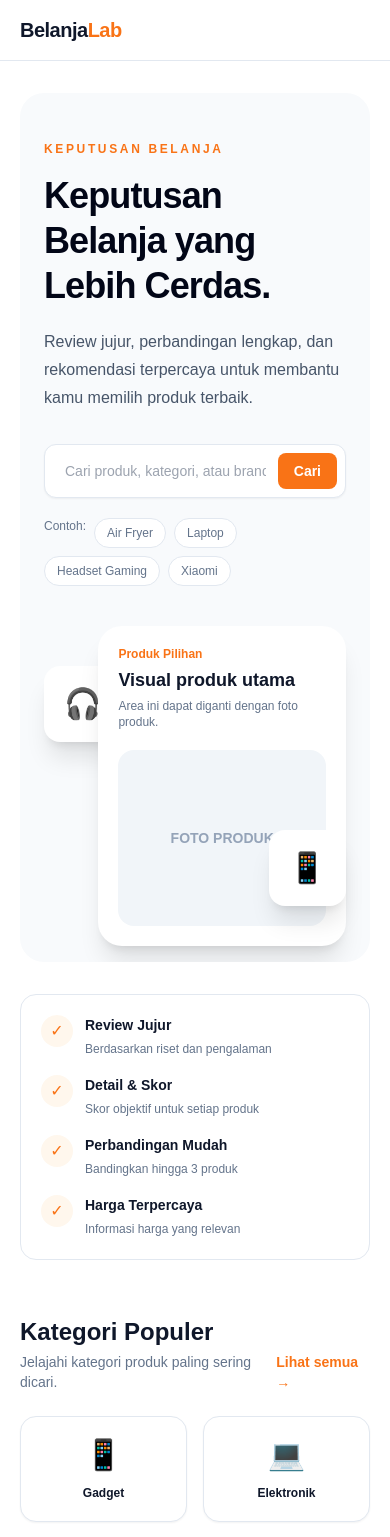
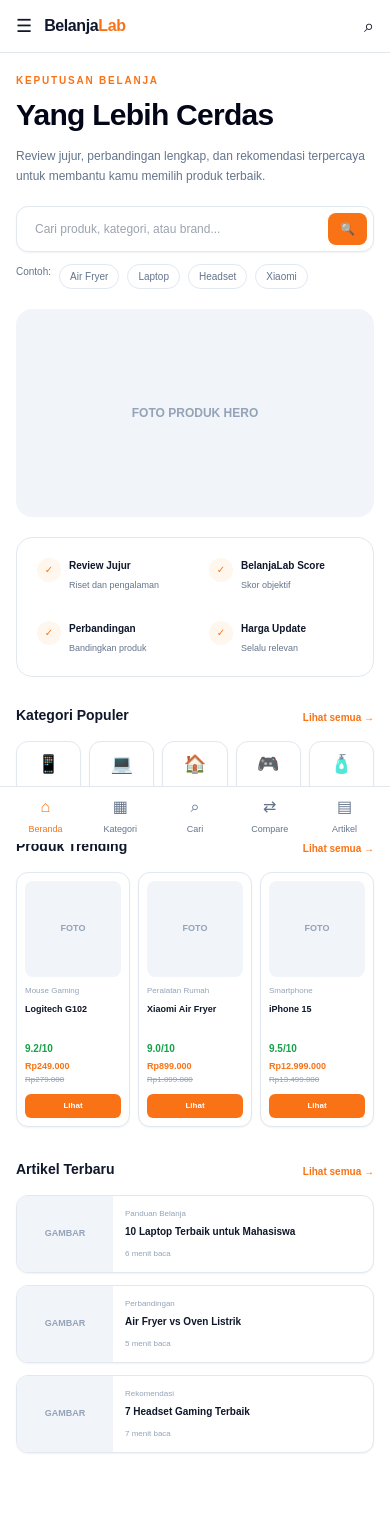
Before and after one commit to belanjalab/belanjalab, a Next.js app: page / in a window 390 px wide. Shown: the top 1537 px of the page. Built offline with nearby package versions, Linux system fonts and the light colour scheme.

Commit message:
Refactor categories and products in page.tsx
fix: implement complete responsive homepage

```diff
--- a/app/page.tsx
+++ b/app/page.tsx
@@ -1,54 +1,32 @@
 const categories = [
   { name: "Gadget", icon: "📱" },
   { name: "Elektronik", icon: "💻" },
-  { name: "Rumah Tangga", icon: "🏠" },
+  { name: "Rumah", icon: "🏠" },
   { name: "Gaming", icon: "🎮" },
-  { name: "Kesehatan", icon: "🧴" },
-  { name: "Fashion", icon: "👕" },
-  { name: "Ibu & Bayi", icon: "🍼" },
-  { name: "Olahraga", icon: "🏸" },
+  { name: "Beauty", icon: "🧴" },
 ];
 
 const products = [
   {
-    badge: "TERLARIS",
-    badgeColor: "bg-green-500",
-    name: "Logitech G102 Lightsync",
+    name: "Logitech G102",
     category: "Mouse Gaming",
+    score: "9.2/10",
     price: "Rp249.000",
     oldPrice: "Rp279.000",
   },
   {
-    badge: "PROMO",
-    badgeColor: "bg-amber-500",
-    name: "Xiaomi Air Fryer 4.5L",
+    name: "Xiaomi Air Fryer",
     category: "Peralatan Rumah",
+    score: "9.0/10",
     price: "Rp899.000",
     oldPrice: "Rp1.099.000",
   },
   {
-    badge: "PROMO",
-    badgeColor: "bg-orange-500",
-    name: "iPhone 15 128GB",
+    name: "iPhone 15",
     category: "Smartphone",
+    score: "9.5/10",
     price: "Rp12.999.000",
     oldPrice: "Rp13.499.000",
-  },
-  {
-    badge: "BEST DEAL",
-    badgeColor: "bg-orange-500",
-    name: "Asus VivoBook 14",
-    category: "Laptop",
-    price: "Rp8.499.000",
-    oldPrice: "Rp8.999.000",
-  },
-  {
-    badge: "REKOMENDASI",
-    badgeColor: "bg-orange-500",
-    name: "Samsung Galaxy A55",
-    category: "Smartphone",
-    price: "Rp6.199.000",
-    oldPrice: "Rp6.499.000",
   },
 ];
 
@@ -56,235 +34,131 @@ const articles = [
   {
     title: "10 Laptop Terbaik untuk Mahasiswa",
     category: "Panduan Belanja",
+    time: "6 menit baca",
   },
   {
     title: "Air Fryer vs Oven Listrik",
     category: "Perbandingan",
+    time: "5 menit baca",
   },
   {
     title: "7 Headset Gaming Terbaik",
     category: "Rekomendasi",
-  },
-  {
-    title: "iPhone 15 vs Samsung S24",
-    category: "Perbandingan",
+    time: "7 menit baca",
   },
 ];
 
 export default function Home() {
   return (
-    <main className="min-h-screen bg-white text-slate-900">
-      {/* Header */}
-      <header className="sticky top-0 z-50 border-b border-slate-200 bg-white/95 backdrop-blur">
-        <div className="mx-auto flex max-w-7xl items-center gap-6 px-5 py-4">
-          <a href="#" className="shrink-0 text-xl font-black tracking-tight">
+    <main className="min-h-screen bg-white pb-20 text-slate-900 md:pb-0">
+      <header className="sticky top-0 z-50 border-b border-slate-200 bg-white">
+        <div className="mx-auto flex max-w-7xl items-center px-4 py-3 md:px-5 md:py-4">
+          <button type="button" aria-label="Buka menu" className="mr-3 text-lg md:hidden">☰</button>
+          <a href="#" className="shrink-0 text-base font-black tracking-tight md:text-xl">
             Belanja<span className="text-orange-500">Lab</span>
           </a>
-
-          <nav className="hidden items-center gap-6 text-sm font-medium text-slate-600 lg:flex">
-            <a href="#kategori" className="hover:text-slate-950">
-              Kategori
-            </a>
-            <a href="#perbandingan" className="hover:text-slate-950">
-              Perbandingan
-            </a>
-            <a href="#artikel" className="hover:text-slate-950">
-              Artikel
-            </a>
-            <a href="#tentang" className="hover:text-slate-950">
-              Tentang Kami
-            </a>
+          <nav className="ml-8 hidden items-center gap-6 text-sm font-medium text-slate-600 lg:flex">
+            <a href="#kategori" className="hover:text-slate-950">Kategori</a>
+            <a href="/compare" className="hover:text-slate-950">Perbandingan</a>
+            <a href="#artikel" className="hover:text-slate-950">Artikel</a>
+            <a href="#tentang" className="hover:text-slate-950">Tentang Kami</a>
           </nav>
-
+          <button type="button" aria-label="Cari" className="ml-auto text-lg md:hidden">⌕</button>
           <div className="ml-auto hidden max-w-sm flex-1 items-center rounded-xl border border-slate-200 bg-slate-50 px-4 py-2.5 md:flex">
-            <input
-              type="text"
-              placeholder="Cari produk, kategori, atau brand..."
-              className="w-full bg-transparent text-sm outline-none placeholder:text-slate-400"
-            />
-            <button
-              type="button"
-              aria-label="Cari"
-              className="ml-3 rounded-lg bg-orange-500 px-3 py-1.5 text-white"
-            >
-              🔍
-            </button>
+            <input type="text" placeholder="Cari produk, kategori, atau brand..." className="w-full bg-transparent text-sm outline-none placeholder:text-slate-400" />
+            <button type="button" aria-label="Cari" className="ml-3 rounded-lg bg-orange-500 px-3 py-1.5 text-white">🔍</button>
           </div>
         </div>
       </header>
 
-      {/* Hero */}
-      <section className="px-5 py-8 md:py-12">
-        <div className="mx-auto grid max-w-7xl gap-10 overflow-hidden rounded-3xl bg-slate-50 px-6 py-12 md:grid-cols-[1.2fr_0.8fr] md:px-12 md:py-16">
+      <section className="px-4 py-5 md:px-5 md:py-12">
+        <div className="mx-auto max-w-7xl md:grid md:grid-cols-[1.2fr_0.8fr] md:gap-10 md:overflow-hidden md:rounded-3xl md:bg-slate-50 md:px-12 md:py-16">
           <div className="flex flex-col justify-center">
-            <p className="mb-4 text-xs font-bold uppercase tracking-[0.22em] text-orange-500">
-              Keputusan belanja
+            <p className="mb-2 text-[10px] font-bold uppercase tracking-[0.18em] text-orange-500 md:mb-4 md:text-xs md:tracking-[0.22em]">Keputusan belanja</p>
+            <h1 className="max-w-2xl text-3xl font-black leading-tight tracking-tight text-slate-950 md:text-6xl">Yang Lebih Cerdas</h1>
+            <p className="mt-3 max-w-xl text-xs leading-5 text-slate-500 md:mt-5 md:text-lg md:leading-7 md:text-slate-600">
+              Review jujur, perbandingan lengkap, dan rekomendasi terpercaya untuk membantu kamu memilih produk terbaik.
             </p>
-
-            <h1 className="max-w-2xl text-4xl font-black leading-tight tracking-tight text-slate-950 md:text-6xl">
-              Keputusan Belanja yang Lebih Cerdas.
-            </h1>
-
-            <p className="mt-5 max-w-xl text-base leading-7 text-slate-600 md:text-lg">
-              Review jujur, perbandingan lengkap, dan rekomendasi terpercaya
-              untuk membantu kamu memilih produk terbaik.
-            </p>
-
-            <div className="mt-8 flex max-w-xl items-center rounded-xl border border-slate-200 bg-white p-2 shadow-sm">
-              <input
-                type="text"
-                placeholder="Cari produk, kategori, atau brand..."
-                className="min-w-0 flex-1 px-3 text-sm outline-none"
-              />
-              <button
-                type="button"
-                className="rounded-lg bg-orange-500 px-4 py-2 text-sm font-semibold text-white hover:bg-orange-600"
-              >
-                Cari
-              </button>
+            <div className="mt-5 flex items-center rounded-xl border border-slate-200 bg-white p-1.5 shadow-sm md:mt-8 md:max-w-xl md:p-2">
+              <input type="text" placeholder="Cari produk, kategori, atau brand..." className="min-w-0 flex-1 px-3 text-xs outline-none md:text-sm" />
+              <button type="button" className="rounded-lg bg-orange-500 px-3 py-2 text-xs font-semibold text-white hover:bg-orange-600 md:px-4 md:text-sm">🔍</button>
             </div>
-
-            <div className="mt-5 flex flex-wrap gap-2 text-xs text-slate-500">
+            <div className="mt-3 flex flex-wrap gap-2 text-[10px] text-slate-500 md:mt-5 md:text-xs">
               <span>Contoh:</span>
-              {["Air Fryer", "Laptop", "Headset Gaming", "Xiaomi"].map(
-                (item) => (
-                  <span
-                    key={item}
-                    className="rounded-full border border-slate-200 bg-white px-3 py-1.5"
-                  >
-                    {item}
-                  </span>
-                ),
-              )}
+              {["Air Fryer", "Laptop", "Headset", "Xiaomi"].map((item) => (
+                <span key={item} className="rounded-full border border-slate-200 bg-white px-2.5 py-1 md:px-3 md:py-1.5">{item}</span>
+              ))}
             </div>
+            <div className="mt-5 flex h-52 items-center justify-center rounded-2xl bg-slate-100 text-xs font-semibold text-slate-400 md:hidden">FOTO PRODUK HERO</div>
           </div>
-
-          <div className="relative min-h-72">
-            <div className="absolute left-0 top-10 rounded-2xl bg-white p-5 shadow-xl">
-              <div className="text-3xl">🎧</div>
+          <div className="relative hidden min-h-72 md:block">
+            <div className="absolute left-0 top-10 rounded-2xl bg-white p-5 shadow-xl"><div className="text-3xl">🎧</div></div>
+            <div className="absolute right-0 top-0 w-[82%] rounded-3xl bg-white p-5 shadow-xl">
+              <p className="text-xs font-semibold text-orange-500">Produk Pilihan</p>
+              <h2 className="mt-1 text-lg font-bold">Visual produk utama</h2>
+              <p className="mt-1 text-xs text-slate-500">Area ini dapat diganti dengan foto produk.</p>
+              <div className="mt-5 flex h-44 items-center justify-center rounded-2xl bg-slate-100 text-sm font-semibold text-slate-400">FOTO PRODUK</div>
             </div>
-
-            <div className="absolute right-0 top-0 w-[82%] rounded-3xl bg-white p-5 shadow-xl">
-              <p className="text-xs font-semibold text-orange-500">
-                Produk Pilihan
-              </p>
-              <h2 className="mt-1 text-lg font-bold">Visual produk utama</h2>
-              <p className="mt-1 text-xs text-slate-500">
-                Area ini dapat diganti dengan foto produk.
-              </p>
-
-              <div className="mt-5 flex h-44 items-center justify-center rounded-2xl bg-slate-100 text-sm font-semibold text-slate-400">
-                FOTO PRODUK
-              </div>
-            </div>
-
-            <div className="absolute bottom-2 right-0 rounded-2xl bg-white p-5 text-3xl shadow-xl">
-              📱
-            </div>
+            <div className="absolute bottom-2 right-0 rounded-2xl bg-white p-5 text-3xl shadow-xl">📱</div>
           </div>
         </div>
       </section>
 
-      {/* Benefits */}
-      <section className="px-5">
-        <div className="mx-auto grid max-w-7xl gap-4 rounded-2xl border border-slate-200 bg-white p-5 sm:grid-cols-2 lg:grid-cols-4">
+      <section className="px-4 md:px-5">
+        <div className="mx-auto grid max-w-7xl grid-cols-2 gap-3 rounded-2xl border border-slate-200 bg-white p-3 md:grid-cols-4 md:p-5">
           {[
-            ["✓", "Review Jujur", "Berdasarkan riset dan pengalaman"],
-            ["✓", "Detail & Skor", "Skor objektif untuk setiap produk"],
-            ["✓", "Perbandingan Mudah", "Bandingkan hingga 3 produk"],
-            ["✓", "Harga Terpercaya", "Informasi harga yang relevan"],
+            ["✓", "Review Jujur", "Riset dan pengalaman"],
+            ["✓", "BelanjaLab Score", "Skor objektif"],
+            ["✓", "Perbandingan", "Bandingkan produk"],
+            ["✓", "Harga Update", "Selalu relevan"],
           ].map(([icon, title, desc]) => (
-            <div key={title} className="flex gap-3">
-              <div className="flex h-8 w-8 shrink-0 items-center justify-center rounded-full bg-orange-50 text-orange-500">
-                {icon}
-              </div>
+            <div key={title} className="flex gap-2 rounded-xl p-2">
+              <div className="flex h-6 w-6 shrink-0 items-center justify-center rounded-full bg-orange-50 text-[10px] text-orange-500 md:h-8 md:w-8">{icon}</div>
               <div>
-                <h3 className="text-sm font-bold">{title}</h3>
-                <p className="mt-1 text-xs leading-5 text-slate-500">{desc}</p>
+                <h3 className="text-[10px] font-bold md:text-sm">{title}</h3>
+                <p className="mt-1 text-[9px] leading-4 text-slate-500 md:text-xs md:leading-5">{desc}</p>
               </div>
             </div>
           ))}
         </div>
       </section>
 
-      {/* Categories */}
-      <section id="kategori" className="px-5 py-14">
+      <section id="kategori" className="px-4 py-7 md:px-5 md:py-14">
         <div className="mx-auto max-w-7xl">
-          <div className="mb-6 flex items-end justify-between">
-            <div>
-              <h2 className="text-2xl font-black">Kategori Populer</h2>
-              <p className="mt-1 text-sm text-slate-500">
-                Jelajahi kategori produk paling sering dicari.
-              </p>
-            </div>
-            <a href="#" className="text-sm font-semibold text-orange-500">
-              Lihat semua →
-            </a>
+          <div className="mb-4 flex items-end justify-between md:mb-6">
+            <h2 className="text-sm font-black md:text-2xl">Kategori Populer</h2>
+            <a href="#" className="text-[10px] font-semibold text-orange-500 md:text-sm">Lihat semua →</a>
           </div>
-
-          <div className="grid grid-cols-2 gap-4 sm:grid-cols-4 lg:grid-cols-8">
+          <div className="grid grid-cols-5 gap-2 md:gap-4">
             {categories.map((category) => (
-              <a
-                key={category.name}
-                href="#"
-                className="rounded-2xl border border-slate-200 bg-white p-5 text-center shadow-sm transition hover:-translate-y-1 hover:shadow-md"
-              >
-                <div className="text-3xl">{category.icon}</div>
-                <p className="mt-3 text-xs font-semibold">{category.name}</p>
+              <a key={category.name} href="#" className="rounded-xl border border-slate-200 bg-white p-2 text-center shadow-sm transition hover:-translate-y-1 hover:shadow-md md:rounded-2xl md:p-5">
+                <div className="text-lg md:text-3xl">{category.icon}</div>
+                <p className="mt-2 text-[9px] font-semibold md:mt-3 md:text-xs">{category.name}</p>
               </a>
             ))}
           </div>
         </div>
       </section>
 
-      {/* Trending Products */}
-      <section className="px-5 pb-16">
+      <section className="px-4 pb-8 md:px-5 md:pb-16">
         <div className="mx-auto max-w-7xl">
-          <div className="mb-6 flex items-end justify-between">
-            <div>
-              <h2 className="text-2xl font-black">Produk Trending</h2>
-              <p className="mt-1 text-sm text-slate-500">
-                Produk yang sedang banyak dicari dan layak dipertimbangkan.
-              </p>
-            </div>
-            <a href="#" className="text-sm font-semibold text-orange-500">
-              Lihat semua →
-            </a>
+          <div className="mb-4 flex items-end justify-between md:mb-6">
+            <h2 className="text-sm font-black md:text-2xl">Produk Trending</h2>
+            <a href="#" className="text-[10px] font-semibold text-orange-500 md:text-sm">Lihat semua →</a>
           </div>
-
-          <div className="grid gap-5 sm:grid-cols-2 lg:grid-cols-5">
+          <div className="grid grid-cols-3 gap-2 md:gap-5">
             {products.map((product) => (
-              <article
-                key={product.name}
-                className="overflow-hidden rounded-2xl border border-slate-200 bg-white shadow-sm"
-              >
-                <div className="p-3">
-                  <span
-                    className={`${product.badgeColor} rounded-full px-2.5 py-1 text-[10px] font-bold text-white`}
-                  >
-                    {product.badge}
-                  </span>
-
-                  <div className="mt-3 flex h-44 items-center justify-center rounded-xl bg-slate-100 text-xs font-semibold text-slate-400">
-                    FOTO PRODUK
-                  </div>
+              <article key={product.name} className="overflow-hidden rounded-xl border border-slate-200 bg-white shadow-sm md:rounded-2xl">
+                <div className="p-2 md:p-3">
+                  <div className="flex h-24 items-center justify-center rounded-lg bg-slate-100 text-[9px] font-semibold text-slate-400 md:h-44 md:rounded-xl md:text-xs">FOTO</div>
                 </div>
-
-                <div className="p-4 pt-1">
-                  <p className="text-xs text-slate-400">{product.category}</p>
-                  <h3 className="mt-1 min-h-10 text-sm font-bold leading-5">
-                    {product.name}
-                  </h3>
-                  <p className="mt-3 text-base font-black text-orange-500">
-                    {product.price}
-                  </p>
-                  <p className="text-xs text-slate-400 line-through">
-                    {product.oldPrice}
-                  </p>
-
-                  <button className="mt-4 w-full rounded-lg bg-orange-500 py-2.5 text-xs font-bold text-white hover:bg-orange-600">
-                    Lihat Produk
-                  </button>
+                <div className="p-2 pt-0 md:p-4 md:pt-1">
+                  <p className="text-[8px] text-slate-400 md:text-xs">{product.category}</p>
+                  <h3 className="mt-1 min-h-8 text-[9px] font-bold leading-4 md:min-h-10 md:text-sm md:leading-5">{product.name}</h3>
+                  <p className="mt-2 text-[10px] font-black text-green-600 md:mt-3 md:text-base">{product.score}</p>
+                  <p className="mt-1 text-[9px] font-black text-orange-500 md:text-base">{product.price}</p>
+                  <p className="text-[8px] text-slate-400 line-through md:text-xs">{product.oldPrice}</p>
+                  <a href={product.name === "Logitech G102" ? "/product/logitech-g102-lightsync" : "#"} className="mt-2 block w-full rounded-md bg-orange-500 py-1.5 text-center text-[8px] font-bold text-white hover:bg-orange-600 md:mt-4 md:rounded-lg md:py-2.5 md:text-xs">Lihat</a>
                 </div>
               </article>
             ))}
@@ -292,66 +166,20 @@ export default function Home() {
         </div>
       </section>
 
-      {/* Comparison */}
-      <section id="perbandingan" className="px-5 pb-16">
-        <div className="mx-auto max-w-7xl rounded-3xl bg-slate-50 p-6 md:p-10">
-          <div className="mb-7">
-            <h2 className="text-2xl font-black">Perbandingan Unggulan</h2>
-            <p className="mt-1 text-sm text-slate-500">
-              Bandingkan produk populer dalam satu tampilan.
-            </p>
+      <section id="artikel" className="px-4 pb-8 md:px-5 md:pb-20">
+        <div className="mx-auto max-w-7xl">
+          <div className="mb-4 flex items-end justify-between md:mb-6">
+            <h2 className="text-sm font-black md:text-2xl">Artikel Terbaru</h2>
+            <a href="#" className="text-[10px] font-semibold text-orange-500 md:text-sm">Lihat semua →</a>
           </div>
-
-          <div className="grid items-center gap-5 md:grid-cols-[1fr_auto_1fr]">
-            <div className="rounded-2xl bg-white p-6 shadow-sm">
-              <p className="text-xs text-slate-400">Logitech G102</p>
-              <p className="mt-3 text-3xl font-black text-green-600">9.2/10</p>
-              <p className="mt-1 text-xs text-slate-500">Rp279.000</p>
-            </div>
-
-            <div className="mx-auto flex h-12 w-12 items-center justify-center rounded-full bg-orange-500 font-black text-white">
-              VS
-            </div>
-
-            <div className="rounded-2xl bg-white p-6 shadow-sm">
-              <p className="text-xs text-slate-400">Fantech X9</p>
-              <p className="mt-3 text-3xl font-black text-green-600">8.6/10</p>
-              <p className="mt-1 text-xs text-slate-500">Rp165.000</p>
-            </div>
-          </div>
-        </div>
-      </section>
-
-      {/* Articles */}
-      <section id="artikel" className="px-5 pb-20">
-        <div className="mx-auto max-w-7xl">
-          <div className="mb-6 flex items-end justify-between">
-            <div>
-              <h2 className="text-2xl font-black">Artikel Terbaru</h2>
-              <p className="mt-1 text-sm text-slate-500">
-                Panduan singkat untuk membantu keputusan belanja.
-              </p>
-            </div>
-            <a href="#" className="text-sm font-semibold text-orange-500">
-              Lihat semua →
-            </a>
-          </div>
-
-          <div className="grid gap-5 sm:grid-cols-2 lg:grid-cols-4">
+          <div className="space-y-3 md:grid md:grid-cols-3 md:gap-5 md:space-y-0">
             {articles.map((article) => (
-              <article
-                key={article.title}
-                className="overflow-hidden rounded-2xl border border-slate-200 bg-white shadow-sm"
-              >
-                <div className="flex h-40 items-center justify-center bg-slate-100 text-xs font-semibold text-slate-400">
-                  GAMBAR
-                </div>
-                <div className="p-5">
-                  <p className="text-xs text-slate-400">{article.category}</p>
-                  <h3 className="mt-2 text-sm font-bold leading-6">
-                    {article.title}
-                  </h3>
-                  <p className="mt-3 text-xs text-slate-400">5 menit baca</p>
+              <article key={article.title} className="flex overflow-hidden rounded-xl border border-slate-200 bg-white shadow-sm md:block md:rounded-2xl">
+                <div className="flex w-24 shrink-0 items-center justify-center bg-slate-100 text-[9px] font-semibold text-slate-400 md:h-40 md:w-full md:text-xs">GAMBAR</div>
+                <div className="p-3 md:p-5">
+                  <p className="text-[8px] text-slate-400 md:text-xs">{article.category}</p>
+                  <h3 className="mt-1 text-[10px] font-bold leading-4 md:mt-2 md:text-sm md:leading-6">{article.title}</h3>
+                  <p className="mt-2 text-[8px] text-slate-400 md:mt-3 md:text-xs">{article.time}</p>
                 </div>
               </article>
             ))}
@@ -359,50 +187,32 @@ export default function Home() {
         </div>
       </section>
 
-      {/* Footer */}
-      <footer id="tentang" className="bg-slate-950 px-5 py-12 text-white">
+      <footer id="tentang" className="hidden bg-slate-950 px-5 py-12 text-white md:block">
         <div className="mx-auto grid max-w-7xl gap-10 md:grid-cols-4">
           <div>
-            <div className="text-xl font-black">
-              Belanja<span className="text-orange-500">Lab</span>
-            </div>
-            <p className="mt-4 max-w-xs text-sm leading-6 text-slate-400">
-              Membantu masyarakat Indonesia memilih produk dengan lebih cerdas.
-            </p>
+            <div className="text-xl font-black">Belanja<span className="text-orange-500">Lab</span></div>
+            <p className="mt-4 max-w-xs text-sm leading-6 text-slate-400">Membantu masyarakat Indonesia memilih produk dengan lebih cerdas.</p>
           </div>
+          <div><h3 className="text-sm font-bold">Produk</h3><div className="mt-4 space-y-3 text-sm text-slate-400"><p>Rekomendasi</p><p>Perbandingan</p><p>Kategori</p></div></div>
+          <div><h3 className="text-sm font-bold">Perusahaan</h3><div className="mt-4 space-y-3 text-sm text-slate-400"><p>Tentang Kami</p><p>Kontak</p><p>Karier</p></div></div>
+          <div><h3 className="text-sm font-bold">Legal</h3><div className="mt-4 space-y-3 text-sm text-slate-400"><p>Kebijakan Privasi</p><p>Syarat Penggunaan</p><p>Disclaimer</p></div></div>
+        </div>
+        <div className="mx-auto mt-10 max-w-7xl border-t border-slate-800 pt-6 text-xs text-slate-500">© {new Date().getFullYear()} BelanjaLab. All rights reserved.</div>
+      </footer>
 
-          <div>
-            <h3 className="text-sm font-bold">Produk</h3>
-            <div className="mt-4 space-y-3 text-sm text-slate-400">
-              <p>Rekomendasi</p>
-              <p>Perbandingan</p>
-              <p>Kategori</p>
-            </div>
-          </div>
-
-          <div>
-            <h3 className="text-sm font-bold">Perusahaan</h3>
-            <div className="mt-4 space-y-3 text-sm text-slate-400">
-              <p>Tentang Kami</p>
-              <p>Kontak</p>
-              <p>Karier</p>
-            </div>
-          </div>
-
-          <div>
-            <h3 className="text-sm font-bold">Legal</h3>
-            <div className="mt-4 space-y-3 text-sm text-slate-400">
-              <p>Kebijakan Privasi</p>
-              <p>Syarat Penggunaan</p>
-              <p>Disclaimer</p>
-            </div>
-          </div>
-        </div>
-
-        <div className="mx-auto mt-10 max-w-7xl border-t border-slate-800 pt-6 text-xs text-slate-500">
-          © {new Date().getFullYear()} BelanjaLab. All rights reserved.
-        </div>
-      </footer>
+      <nav className="fixed bottom-0 left-0 right-0 z-50 grid grid-cols-5 border-t border-slate-200 bg-white px-2 py-2 md:hidden">
+        {[
+          ["⌂", "Beranda", "/"],
+          ["▦", "Kategori", "#kategori"],
+          ["⌕", "Cari", "#"],
+          ["⇄", "Compare", "/compare"],
+          ["▤", "Artikel", "#artikel"],
+        ].map(([icon, label, href], index) => (
+          <a key={label} href={href} className={`flex flex-col items-center gap-1 text-[9px] ${index === 0 ? "text-orange-500" : "text-slate-500"}`}>
+            <span className="text-base">{icon}</span><span>{label}</span>
+          </a>
+        ))}
+      </nav>
     </main>
   );
 }
```
